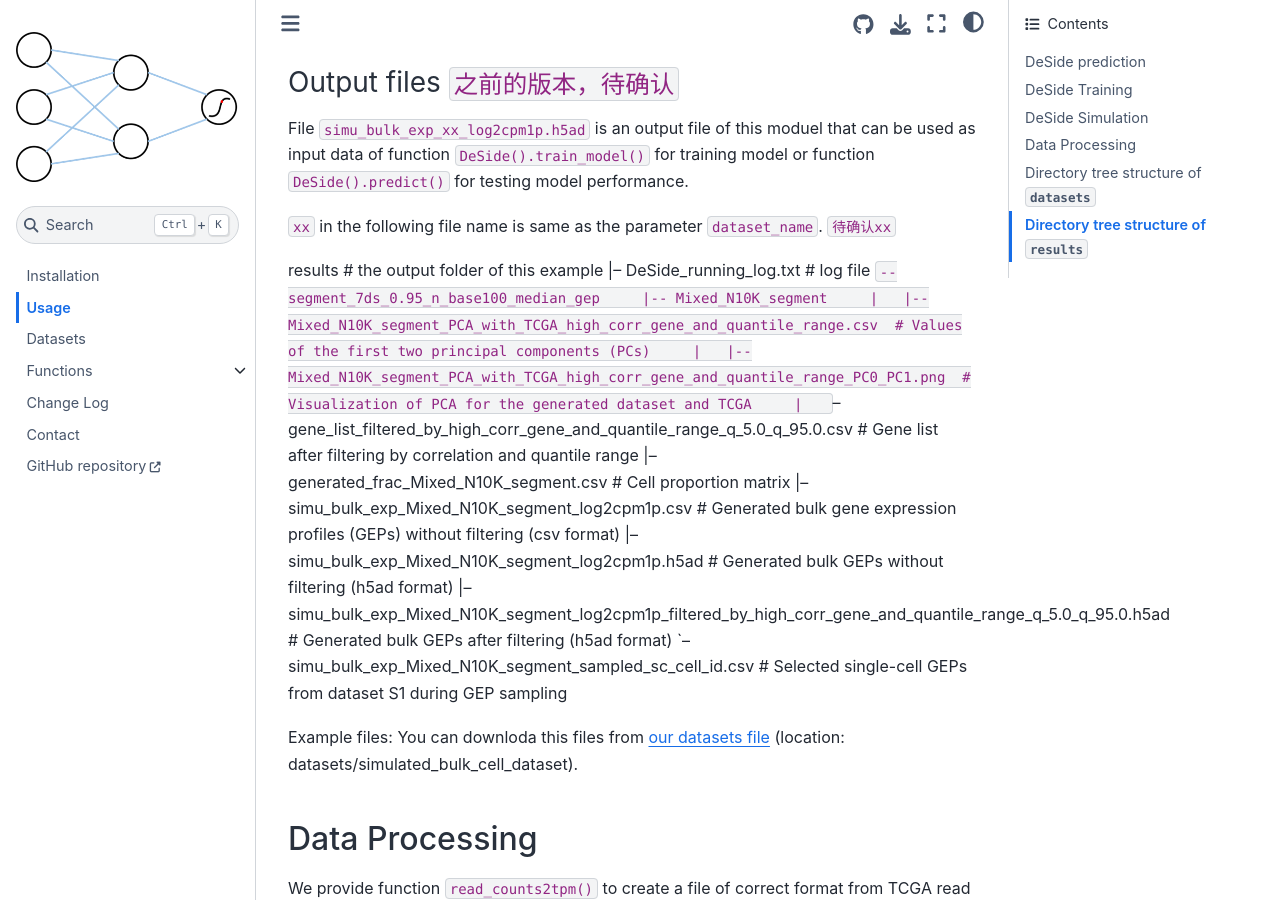
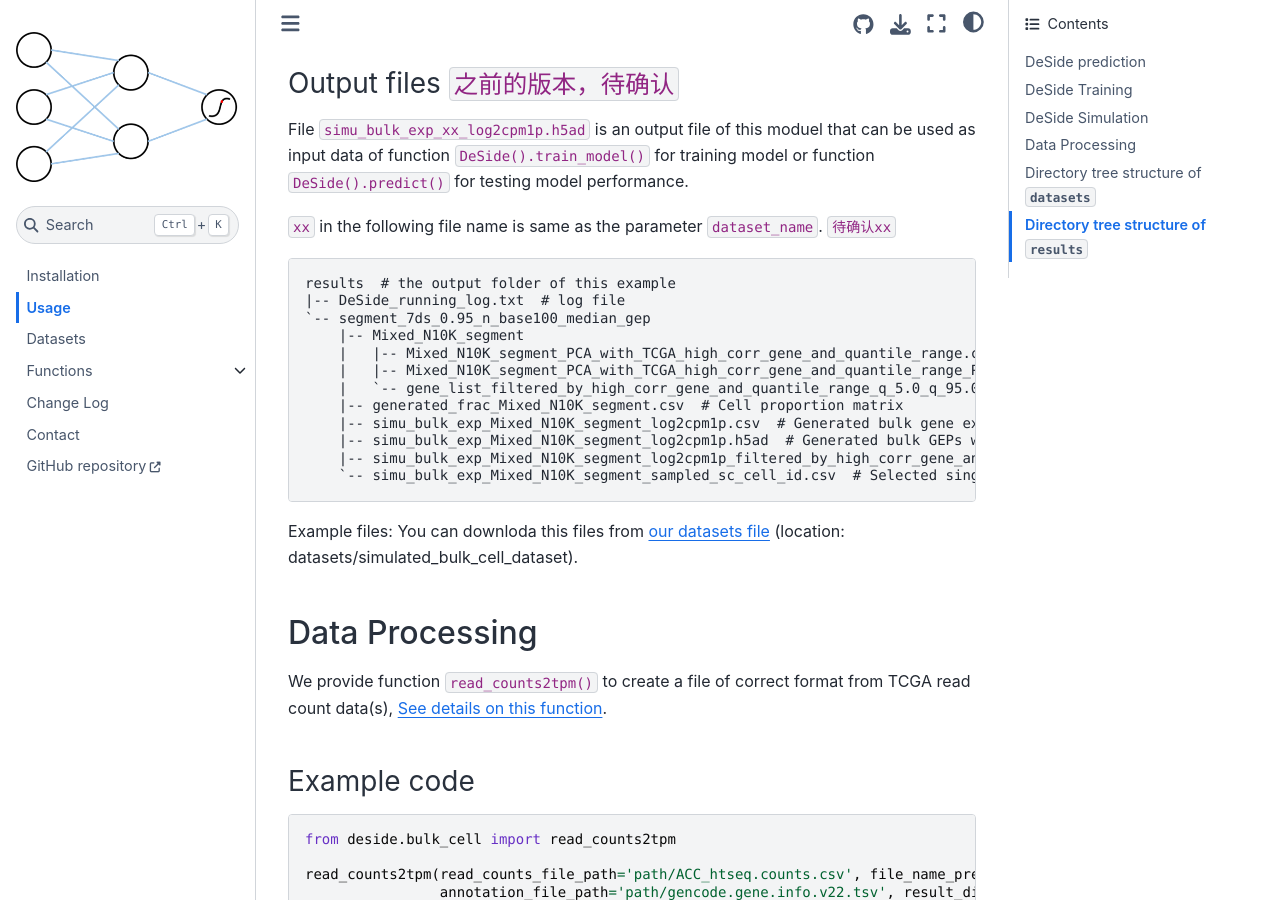
Before and after one commit to OnlyBelter/DeSide, a Sphinx documentation site: the page built from docs/usage.md, in a window 1280 px wide and 900 px high, scrolled down 7369 px. Built offline with Sphinx 7.4.7 and the Sphinx Book theme 1.1.4, drawn with Linux system fonts in a browser that asks for light colours; some of the changed text lies outside the part shown.

Commit message:
uasaga_requirement

````diff
--- a/docs/usage.md
+++ b/docs/usage.md
@@ -62,10 +62,12 @@
 
 You will receive a `.csv` file containing the cell fraction for each cell type per sample, which will be saved in the directory specified by the `output_file_path` parameter.
 
+```test
 results  # The output folder of this example
 |-- CD8A_vs_predicted_CD8 T_proportion.png  # The figure depicting the predicted CD8 T cell proportions and the expression values of marker gene CD8A
 |-- pred_cell_prop_before_decon.png         # The figure depicting the predicted cell proportions for all cell types
 `-- y_pred.csv                              # The file containing the predicted cell proportions
+```
 
 Example files: You can download this file from [our results file]() (location: results/predicted_cell_fraction).  `location待确认`
 
@@ -132,7 +134,7 @@
 ### Output files  （待确认）
 
 You will get 7 files in this module and details are show below. The entire result directory (specified by the `training_set_file_path` parameter) can be utilized as the `model_dir` paramater in the `DeSide prediction` module.
-
+```test
 results  # The output folder of this example
 |-- DeSide_model
 |   |-- celltypes.txt       # Cell types included in the training set
@@ -142,7 +144,7 @@
 |   |-- loss.png            # The figure depicting loss values over epochs
 |   `-- model_DeSide.h5     # Saved model after training
 `-- deside_running_log.txt  # Log file
-
+```
 Example files: You can download this file from [our datasets file]() (location: ).     #目录指定到最好的模型目录？
 
 
@@ -320,6 +322,7 @@
 
 `xx` in the following file name is same as the parameter `dataset_name`.    `待确认xx`
 
+```test
 results  # the output folder of this example
 |-- DeSide_running_log.txt  # log file
 `-- segment_7ds_0.95_n_base100_median_gep
@@ -332,7 +335,7 @@
     |-- simu_bulk_exp_Mixed_N10K_segment_log2cpm1p.h5ad  # Generated bulk GEPs without filtering (h5ad format)
     |-- simu_bulk_exp_Mixed_N10K_segment_log2cpm1p_filtered_by_high_corr_gene_and_quantile_range_q_5.0_q_95.0.h5ad  # Generated bulk GEPs after filtering (h5ad format)
     `-- simu_bulk_exp_Mixed_N10K_segment_sampled_sc_cell_id.csv  # Selected single-cell GEPs from dataset S1 during GEP sampling
-
+```
 Example files: You can downloda this files from [our datasets file]() (location: datasets/simulated_bulk_cell_dataset).
 
 
````
